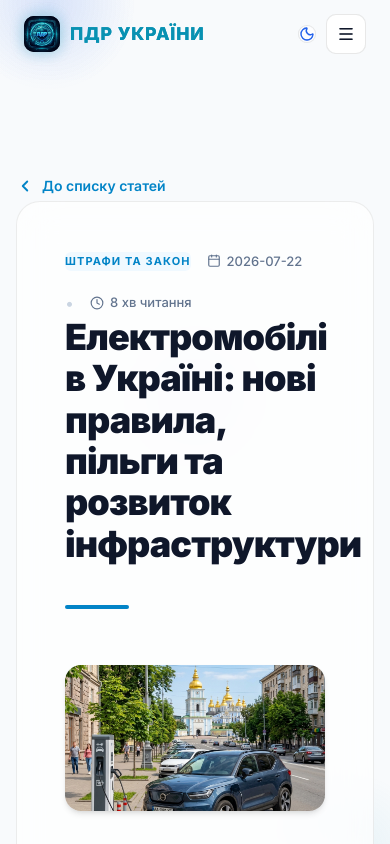
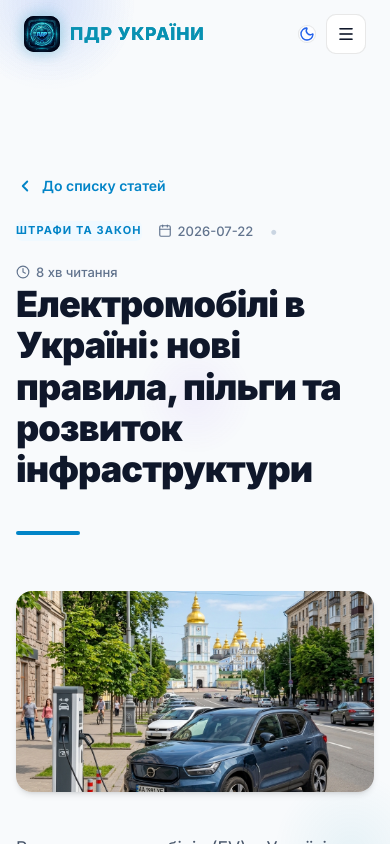
Before and after one commit to serjtlgram/pdr-landing, a Next.js app: page /elektromobili-v-ukraini-2026 in a window 390 px wide. Shown: the top 844 px of the page. Built offline with nearby package versions, Linux system fonts and the light colour scheme.

Commit message:
Remove glass-card effect from article body on mobile screens

```diff
--- a/src/app/[slug]/page.tsx
+++ b/src/app/[slug]/page.tsx
@@ -58,7 +58,7 @@ export default async function BlogPostPage({
 
           {/* Main Content */}
           <div className="lg:col-span-2 flex flex-col gap-6">
-            <article className="prose dark:prose-invert max-w-none glass-card" style={{ padding: '3rem', borderRadius: '1.5rem' }}>
+            <article className="prose dark:prose-invert max-w-none glass-card mobile-no-glass" style={{ padding: '3rem', borderRadius: '1.5rem' }}>
               {/* Article Header */}
               <header className="mb-12" style={{ marginBottom: '3.5rem' }}>
                 <div className="flex flex-wrap items-center gap-4 mb-8">
--- a/src/app/globals.css
+++ b/src/app/globals.css
@@ -403,4 +403,15 @@ body {
     padding-left: 1rem;
     padding-right: 1rem;
   }
+  .mobile-no-glass {
+    background: transparent !important;
+    backdrop-filter: none !important;
+    -webkit-backdrop-filter: none !important;
+    border: none !important;
+    box-shadow: none !important;
+    padding-left: 0 !important;
+    padding-right: 0 !important;
+    padding-top: 1rem !important;
+    padding-bottom: 1rem !important;
+  }
 }
```
